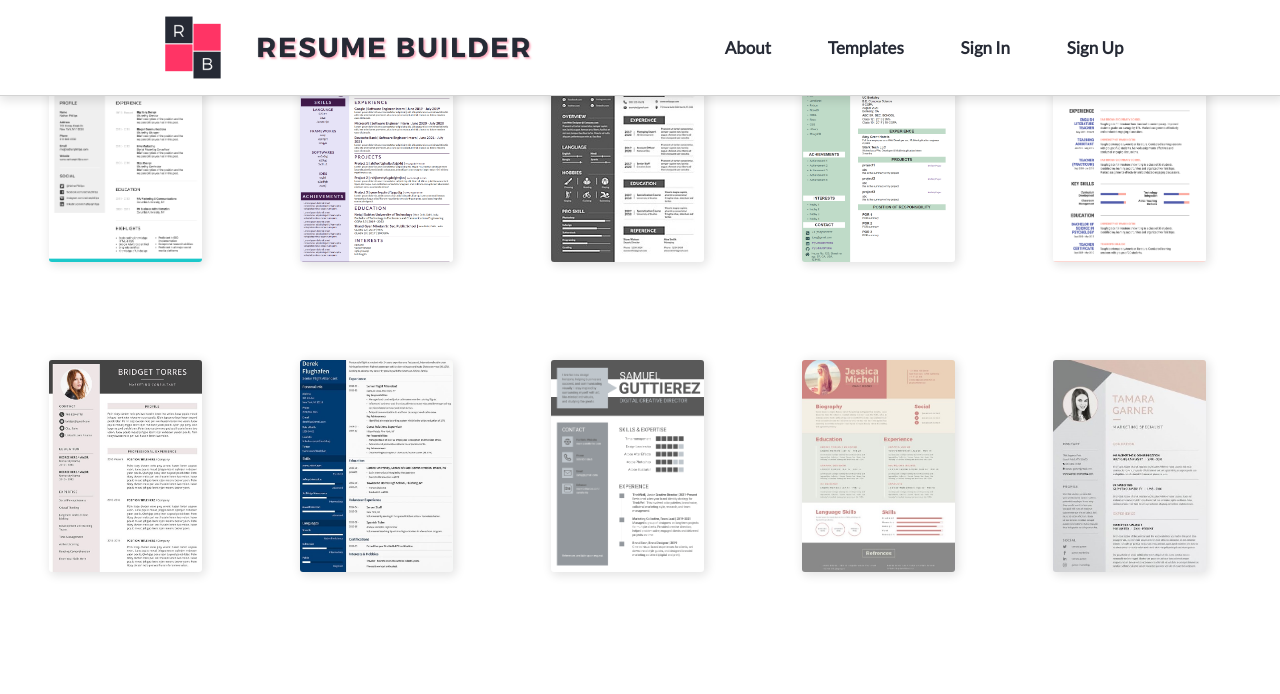
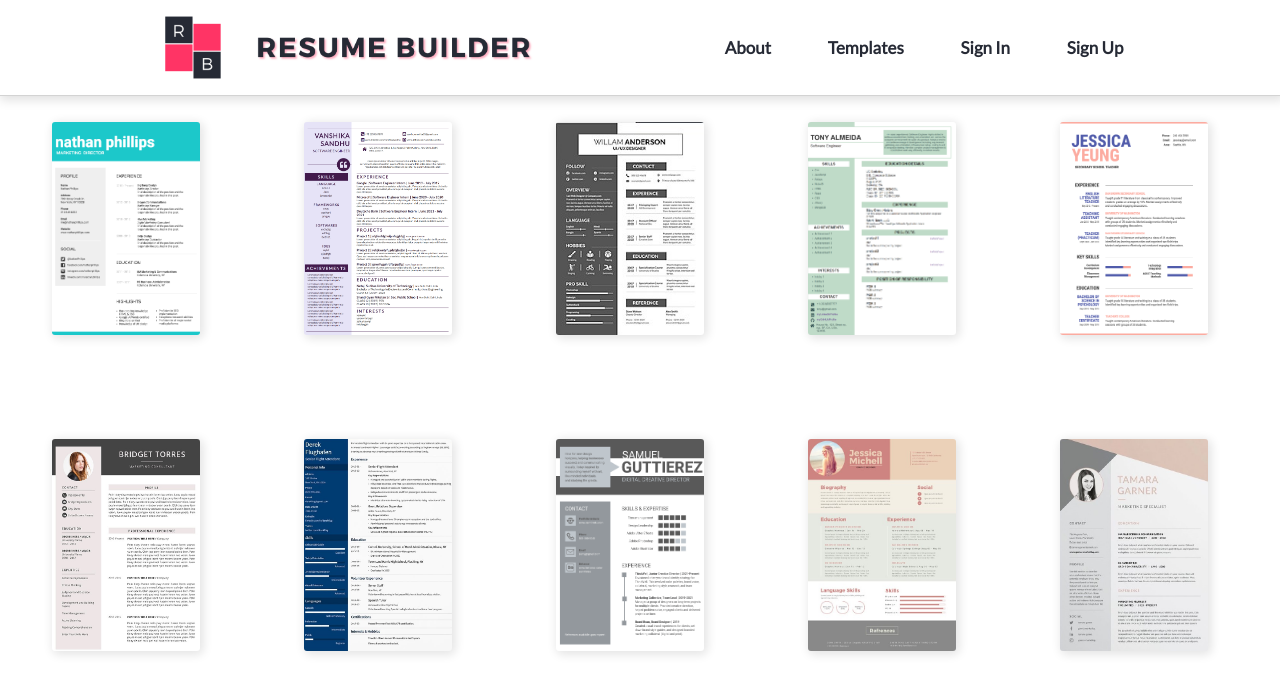
Before and after one commit to Vanshika-Sandhu/WEB_DEV, a React (Create React App) app in the folder lec12_ResumeBuilder/resume_builder/: page /templates in a window 1280 px wide. Shown: the top 694 px of the page. Built offline with nearby package versions, Linux system fonts and the light colour scheme; no server answers.

Commit message:
contact page save data handled

```diff
--- a/lec12_ResumeBuilder/resume_builder/src/Components/Contact/Contact.jsx
+++ b/lec12_ResumeBuilder/resume_builder/src/Components/Contact/Contact.jsx
@@ -40,12 +40,13 @@ class Contact extends Component {
     };
 
     componentDidMount(){
+        console.log(this.props.resumeId);
         // get contact details of the selected resume
         firebaseApp.firestore().collection("Resumes").doc(this.props.resumeId).get().then(doc=>{
-            // console.log("Inside component did mount of contact");
+            console.log("Inside component did mount of contact");
             let {contactDetails, skinId} = doc.data();
-            // console.log(skinId);
-            // console.log(contactDetails);
+            console.log(skinId);
+            console.log(contactDetails);
             this.setState({
                 contactDetails:contactDetails,
                 skinId:skinId
@@ -55,13 +56,17 @@ class Contact extends Component {
 
     };
 
-    NextButtonHandler=()=>{
-        console.log("inside next button handler");
-
+    NextButtonHandler= async ()=>{
+        // save contactDetails object in doc
+        await firebaseApp.firestore().collection("Resumes").doc(this.props.resumeId).update({
+            contactDetails: this.state.contactDetails
+        });
+        this.props.history.pus("/education");
     };
 
     BackButtonHandler =()=>{
-        console.log("inside back button handler");
+        // console.log("inside back button handler");
+        this.props.history.goBack();
     };
 
     render() {
--- a/lec12_ResumeBuilder/resume_builder/src/Components/LandingPage/LandingPage.css
+++ b/lec12_ResumeBuilder/resume_builder/src/Components/LandingPage/LandingPage.css
@@ -6,7 +6,7 @@
     justify-content: space-around;
     flex-direction: column;
     margin: auto;
-    margin-top: 100px;
+    margin-top: 150px;
     /* background-image: url("/Images/bgImage.jpg"); */
 }
 
--- a/lec12_ResumeBuilder/resume_builder/src/Components/NavBar/Navbar.css
+++ b/lec12_ResumeBuilder/resume_builder/src/Components/NavBar/Navbar.css
@@ -1,4 +1,5 @@
 .navbar{
+    top: 0px;
     height: 12%;
     width: 100%;
     border-bottom: 1px solid lightgray;
--- a/lec12_ResumeBuilder/resume_builder/src/Components/Templates/Templates.css
+++ b/lec12_ResumeBuilder/resume_builder/src/Components/Templates/Templates.css
@@ -1,4 +1,5 @@
 .templates{
+    margin-top: 70px;
     display: flex;
     /* justify-content: space-evenly; */
     flex-wrap: wrap;
@@ -8,9 +9,9 @@
 
 .template{
     height: 212.5px;
-    width: 153px;
+    width: 148px;
     /* margin:auto; */
-    margin: 49px;
+    margin: 52px;
     position: relative;
     border-radius: 5px;
     display: flex;
--- a/lec12_ResumeBuilder/resume_builder/src/Components/Templates/Templates.jsx
+++ b/lec12_ResumeBuilder/resume_builder/src/Components/Templates/Templates.jsx
@@ -28,15 +28,15 @@ class Templates extends Component {
             this.props.history.push("/signin");
          }
          else{
-
              let skinId = e.target.id;
              console.log(skinId);
+             // get skinId
              let resumeId;
-             // get skinId
-             if(this.props.resumeId){
+             if(!this.props.resumeId){
                  let addObj = await firebaseApp.firestore().collection("Resumes").add({skinId:skinId , ...initialState });
-                 // console.log(addObj);
+                 console.log(addObj);
                  resumeId = addObj.id;
+                 console.log(resumeId);
                  await firebaseApp.firestore().collection("Users").doc(this.props.uid).update({
                      Resumes: firebase.firestore.FieldValue.arrayUnion(resumeId)
                     }); //returns nothing, just updates the document
```
Also changed, not shown: lec12_ResumeBuilder/resume_builder/src/App.js (+3 -10 lines).
